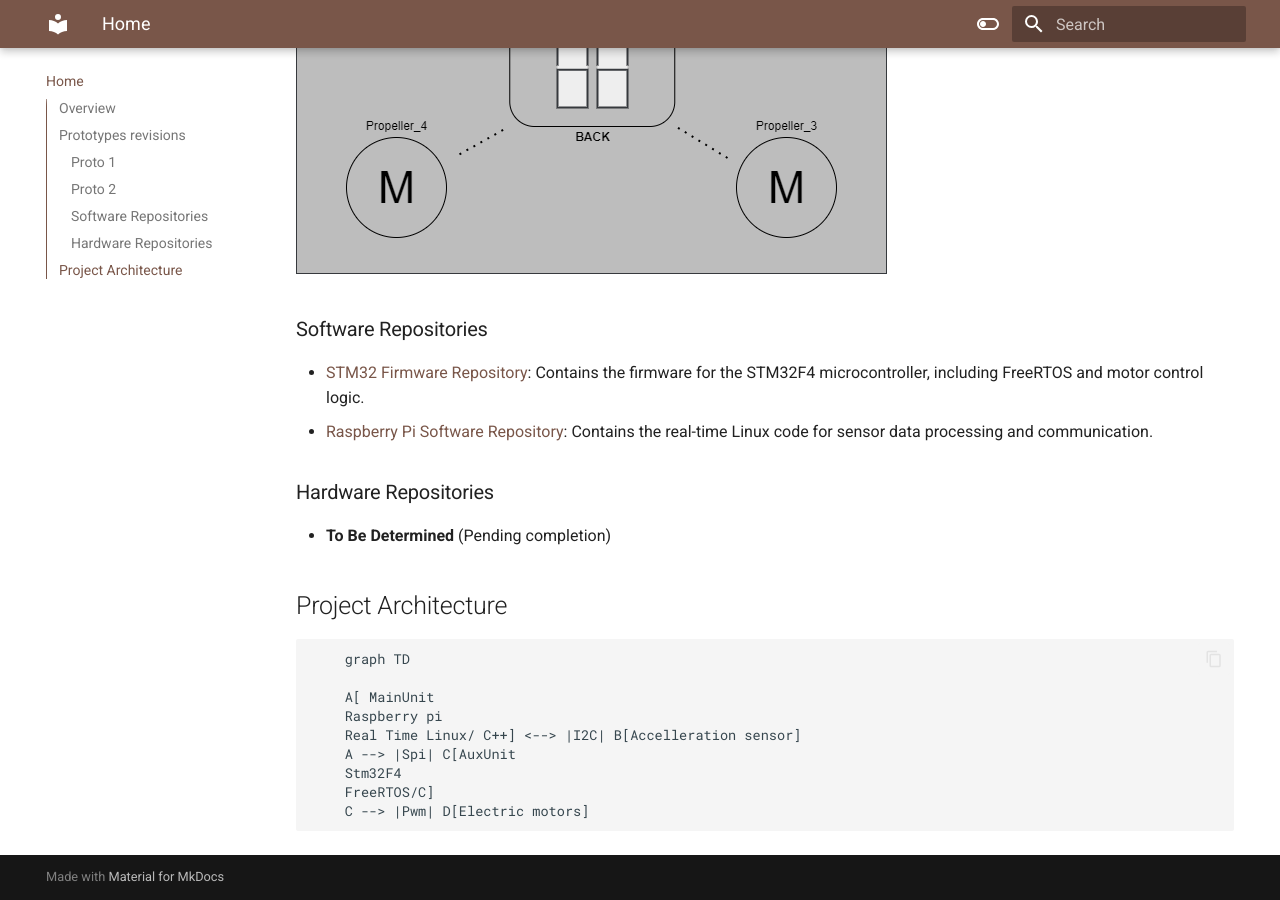
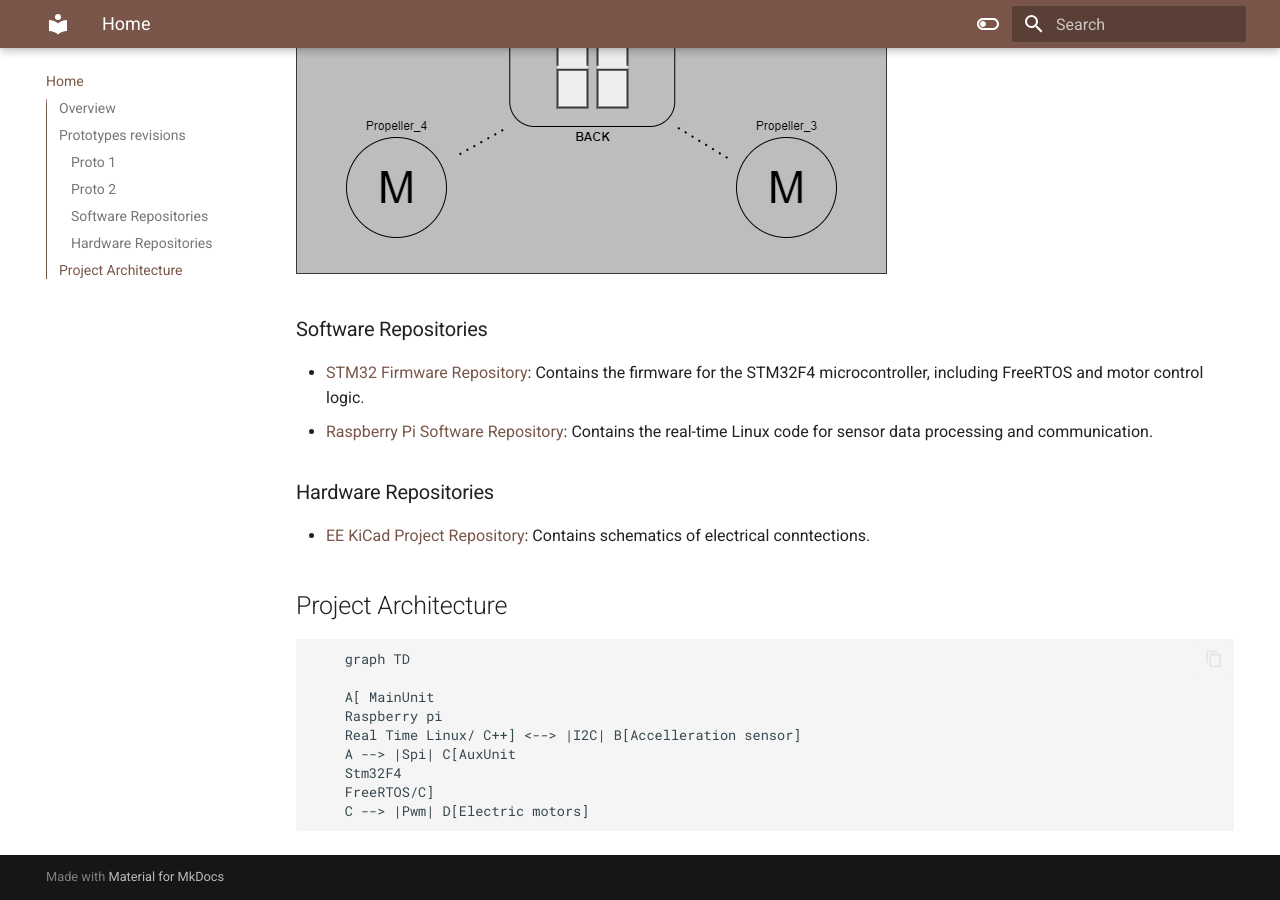
Before and after one commit to inpgbburda/FlyMatic, an MkDocs documentation site: the page built from docs/index.md, in a window 1280 px wide and 900 px high, scrolled down 1485 px. Built offline with MkDocs 1.6.1 and Material for MkDocs 9.7.7, drawn with Linux system fonts in a browser that asks for light colours.

Commit message:
Add link to EE project repo

```diff
--- a/docs/index.md
+++ b/docs/index.md
@@ -19,7 +19,7 @@ To be done in further steps.
 - [Raspberry Pi Software Repository](https://github.com/TomBartDrone/drone_code.git): Contains the real-time Linux code for sensor data processing and communication.
 
 ### Hardware Repositories
-- **To Be Determined** (Pending completion)
+- [EE KiCad Project Repository](https://github.com/inpgbburda/FlyMaticEE.git): Contains schematics of electrical conntections.
 
 ## Project Architecture
 
```
